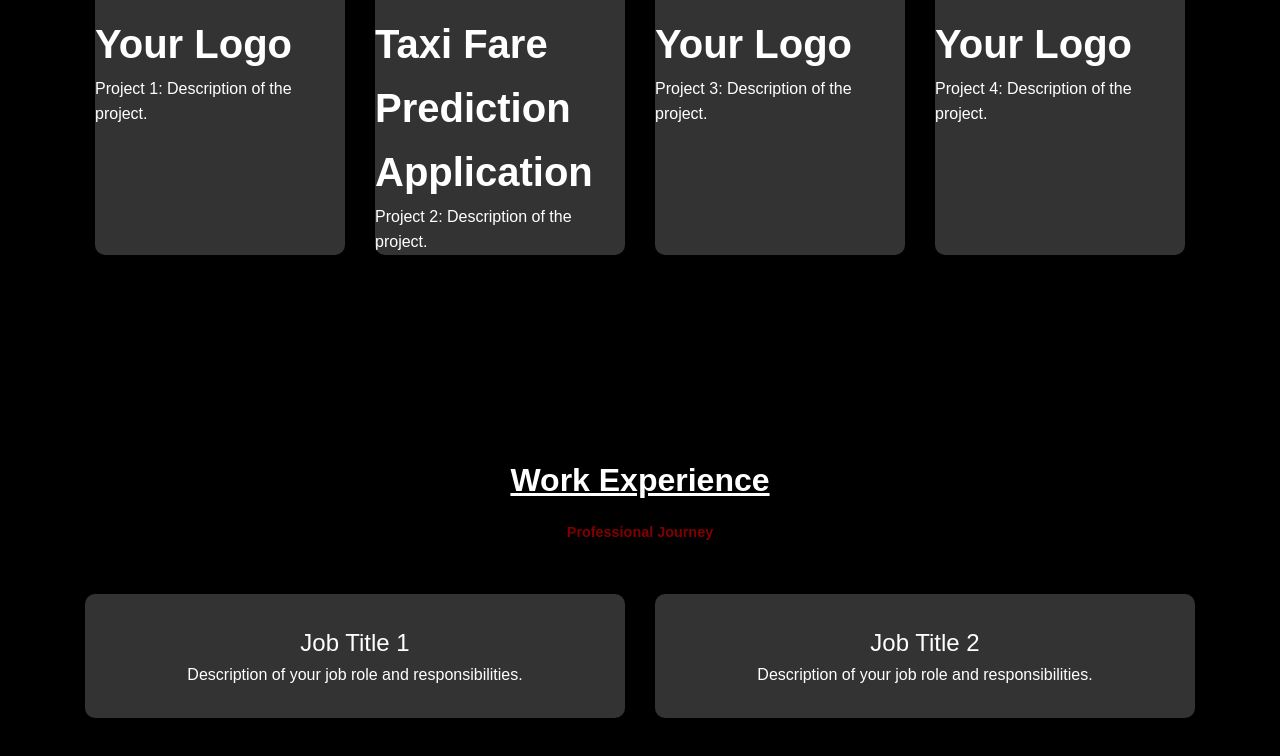
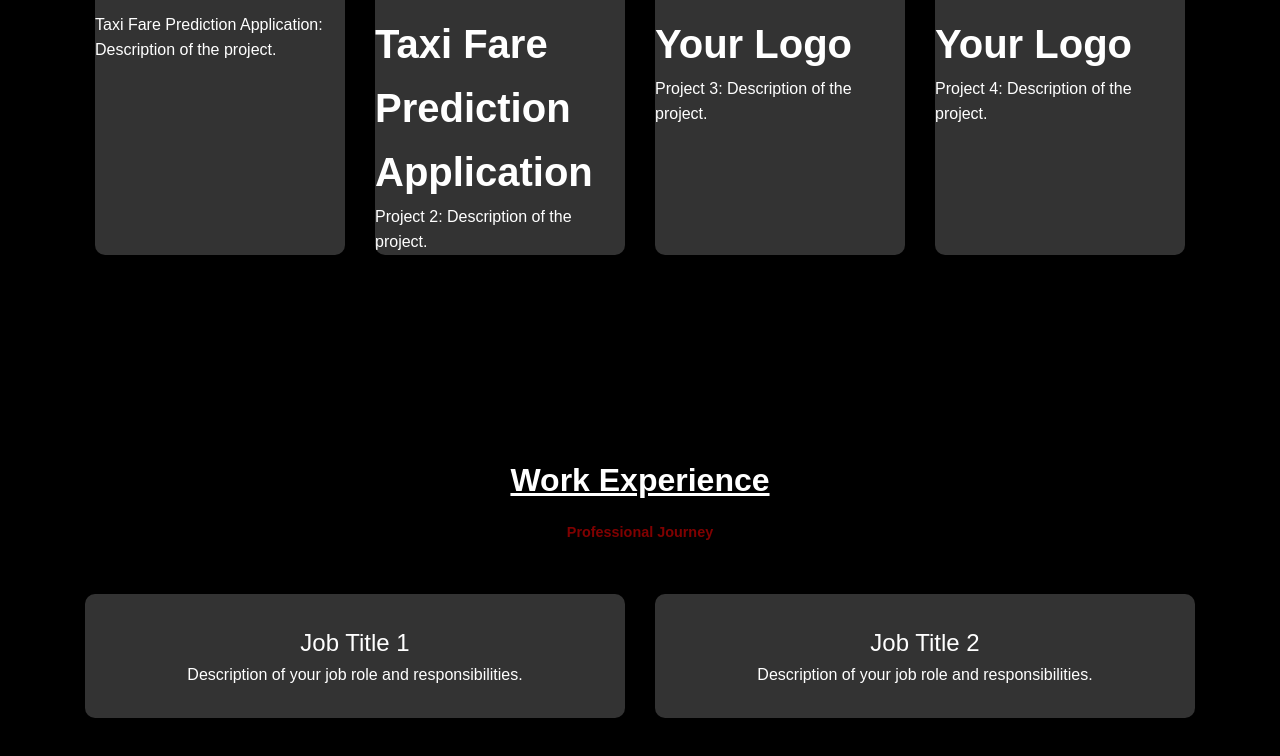
Before and after one commit to BantPawan/Website, a plain HTML site: page index.html in a window 1280 px wide. Shown: the part 2972-3728 px from the top of the page. Drawn offline with Linux system fonts and the light colour scheme.

Commit message:
Update index.html

```diff
--- a/index.html
+++ b/index.html
@@ -120,8 +120,7 @@
                         <img src="house logi.png" alt="Project 1">
                     </a>
                 </div>
-                <div class="logo big">Your Logo</div>
-                <p>Project 1: Description of the project.</p>
+                <p>Taxi Fare Prediction Application: Description of the project.</p>
             </div>
 
             <!-- Project 2 -->
```
